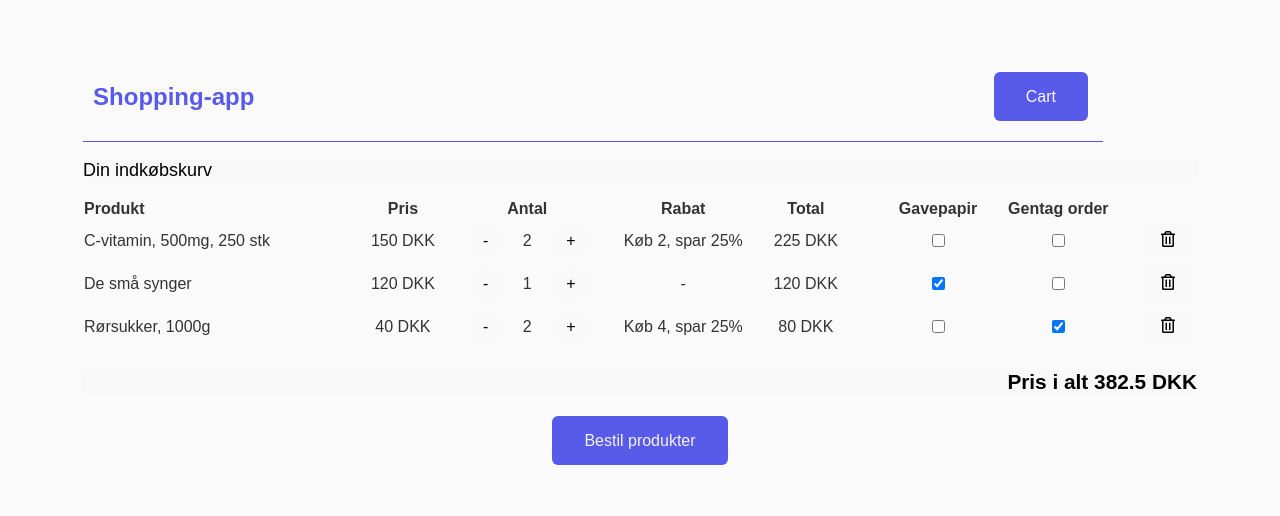
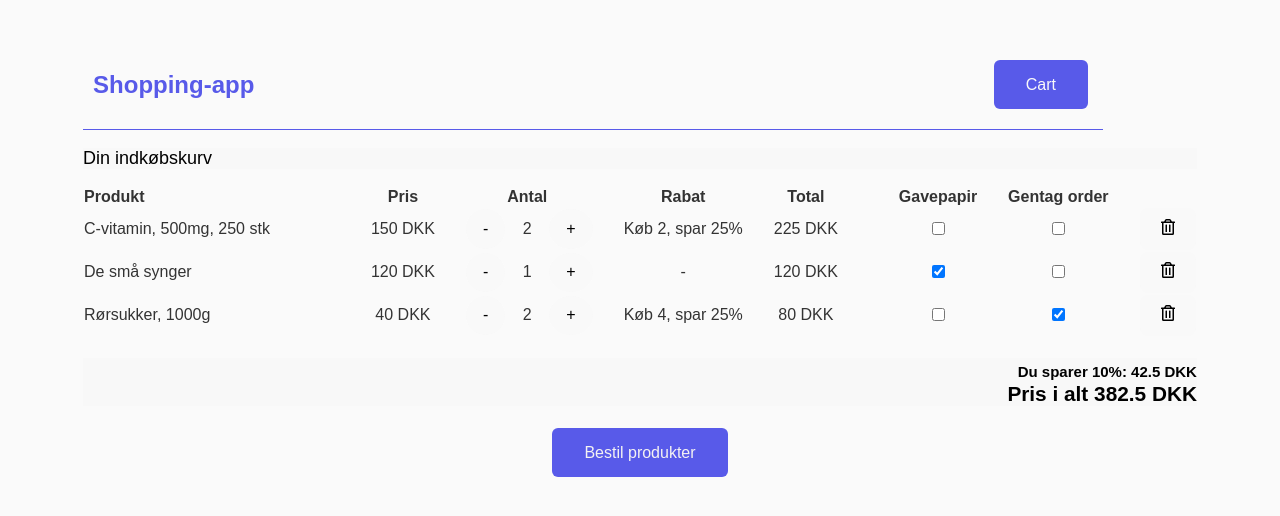
Before and after one commit to DTUSoftware/02363-Frontend-F23, a React (Vite) app: page / in a window 1280 px wide. Shown: the part 148-664 px from the top of the page. Built offline with nearby package versions, Linux system fonts and the light colour scheme.

Commit message:
Styling + Added msg for user.

```diff
--- a/src/ShoppingList/ShoppingList.tsx
+++ b/src/ShoppingList/ShoppingList.tsx
@@ -181,17 +181,22 @@ function CartTotal({
     items: CartItem[];
     itemTotal: (item: CartItem) => number;
 }) {
+    let reductionmsg: string = "";
     let cartTotal: number = items.reduce((sum, item) => {
         return (sum += itemTotal(item));
     }, 0);
+
     if(cartTotal>=300){
-        //Should probably make it clear to the user that the price gets changed.
+        let oldTotal: number = cartTotal;
         cartTotal = cartTotal *0.9;
-    }
+        reductionmsg = "Du sparer 10%: "+ oldTotal*0.1+" DKK";
+    } else{reductionmsg="Spar 10% ved køb over 300kr!"}
     return (
-        <p className="total">{`Pris i alt ${cartTotal} ${
-            items[0].product!.currency
-        }`}</p>
+        <p className="total">
+            <span style={{fontSize : 15}}> {reductionmsg}</span>
+            <br></br>
+            {`Pris i alt ${cartTotal} ${items[0].product!.currency}`}
+        </p>
     );
 }
 
```
